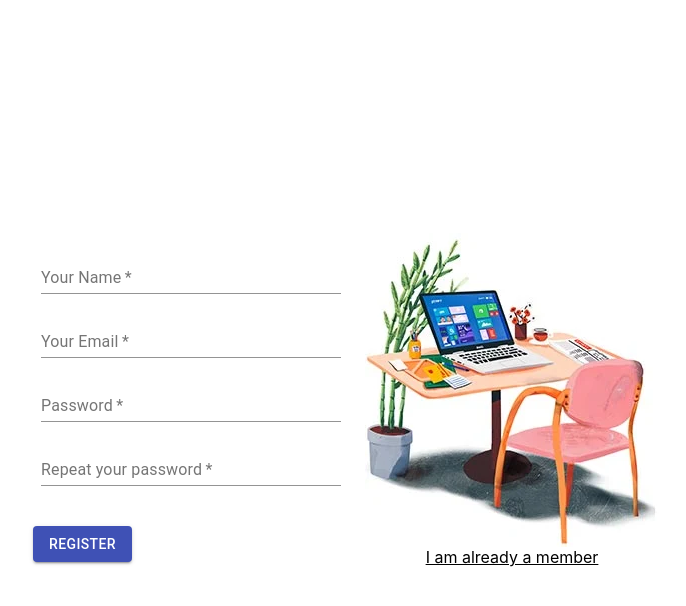
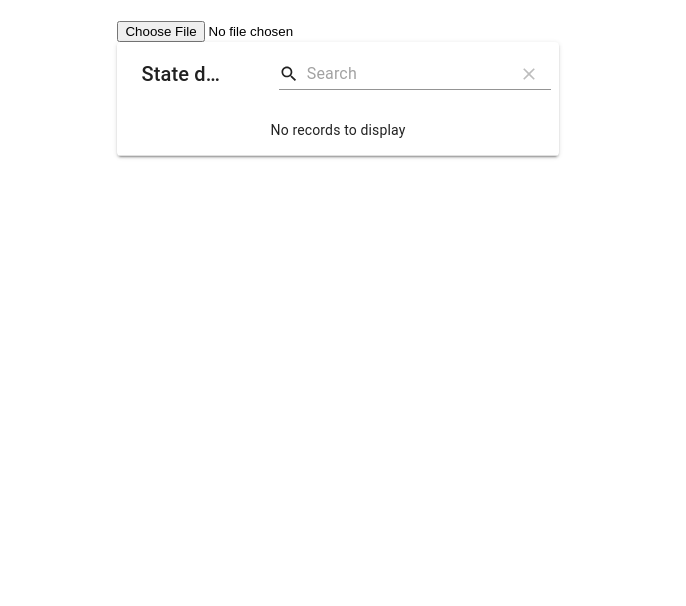
Before and after one commit to aravindvij/bds-weather, a React (Create React App) app: page /home in a window 1280 px wide. Shown: the top 606 px of the page, without its empty margins (302-988 px from the left). Built offline with nearby package versions, Linux system fonts and the light colour scheme.

Commit message:
table added

```diff
--- a/package.json
+++ b/package.json
@@ -9,11 +9,13 @@
     "@testing-library/react": "^11.2.7",
     "@testing-library/user-event": "^12.8.3",
     "axios": "^0.21.1",
+    "material-table": "^1.69.3",
     "react": "^17.0.2",
     "react-dom": "^17.0.2",
     "react-router-dom": "^5.2.0",
     "react-scripts": "4.0.3",
-    "web-vitals": "^1.1.2"
+    "web-vitals": "^1.1.2",
+    "xlsx": "^0.17.1"
   },
   "scripts": {
     "start": "react-scripts start",
--- a/src/App.css
+++ b/src/App.css
@@ -1,6 +1,6 @@
 .App {
   /* text-align: center; */
-  height: 100vh;
+  /* height: 100vh; */
   display: flex;
   align-items: center;
   justify-content: center;
--- a/src/App.js
+++ b/src/App.js
@@ -4,6 +4,7 @@ import { BrowserRouter, Switch } from 'react-router-dom';
 import { Route } from 'react-router-dom';
 import SignInForm from './components/SignInForm';
 import Weather from './components/Weather';
+import Home from './components/Home';
 
 function App() {
 
@@ -17,9 +18,9 @@ function App() {
           <Route path="/signin">
             <SignInForm />
           </Route>
-          {/* <Route path="/home">
+          <Route path="/home">
             <Home />
-          </Route> */}
+          </Route>
           <Route path="/weather">
             <Weather />
           </Route>
--- a/src/components/Home.js
+++ b/src/components/Home.js
@@ -0,0 +1,114 @@
+import '../App.css';
+import { Button } from '@material-ui/core';
+import { useStyles } from './styles';
+import axios from 'axios';
+import { useState, useEffect } from 'react';
+import MaterialTable from 'material-table';
+import XLSX from 'xlsx';
+
+import { forwardRef } from 'react';
+
+import AddBox from '@material-ui/icons/AddBox';
+import ArrowDownward from '@material-ui/icons/ArrowDownward';
+import Check from '@material-ui/icons/Check';
+import ChevronLeft from '@material-ui/icons/ChevronLeft';
+import ChevronRight from '@material-ui/icons/ChevronRight';
+import Clear from '@material-ui/icons/Clear';
+import DeleteOutline from '@material-ui/icons/DeleteOutline';
+import Edit from '@material-ui/icons/Edit';
+import FilterList from '@material-ui/icons/FilterList';
+import FirstPage from '@material-ui/icons/FirstPage';
+import LastPage from '@material-ui/icons/LastPage';
+import Remove from '@material-ui/icons/Remove';
+import SaveAlt from '@material-ui/icons/SaveAlt';
+import Search from '@material-ui/icons/Search';
+import ViewColumn from '@material-ui/icons/ViewColumn';
+
+export default function Home() {
+
+    const tableIcons = {
+        Add: forwardRef((props, ref) => <AddBox {...props} ref={ref} />),
+        Check: forwardRef((props, ref) => <Check {...props} ref={ref} />),
+        Clear: forwardRef((props, ref) => <Clear {...props} ref={ref} />),
+        Delete: forwardRef((props, ref) => <DeleteOutline {...props} ref={ref} />),
+        DetailPanel: forwardRef((props, ref) => <ChevronRight {...props} ref={ref} />),
+        Edit: forwardRef((props, ref) => <Edit {...props} ref={ref} />),
+        Export: forwardRef((props, ref) => <SaveAlt {...props} ref={ref} />),
+        Filter: forwardRef((props, ref) => <FilterList {...props} ref={ref} />),
+        FirstPage: forwardRef((props, ref) => <FirstPage {...props} ref={ref} />),
+        LastPage: forwardRef((props, ref) => <LastPage {...props} ref={ref} />),
+        NextPage: forwardRef((props, ref) => <ChevronRight {...props} ref={ref} />),
+        PreviousPage: forwardRef((props, ref) => <ChevronLeft {...props} ref={ref} />),
+        ResetSearch: forwardRef((props, ref) => <Clear {...props} ref={ref} />),
+        Search: forwardRef((props, ref) => <Search {...props} ref={ref} />),
+        SortArrow: forwardRef((props, ref) => <ArrowDownward {...props} ref={ref} />),
+        ThirdStateCheck: forwardRef((props, ref) => <Remove {...props} ref={ref} />),
+        ViewColumn: forwardRef((props, ref) => <ViewColumn {...props} ref={ref} />)
+    };
+
+    const EXTENSIONS = ['xlsx', 'csv'];
+    const [colDefs, setColDefs] = useState();
+    const [data, setData] = useState();
+
+    const getExtension = (file) => {
+        const parts = file.name.split('.');
+        const extension = parts[parts.length - 1];
+        return EXTENSIONS.includes(extension);
+    }
+    const convertToJson = (headers, data) => {
+        const rows = [];
+        data.forEach(row => {
+            let rowData = {}
+            row.forEach((element, index) => {
+                rowData[headers[index]] = element;
+            });
+            rows.push(rowData);
+        });
+        return rows;
+    };
+    const classes = useStyles();
+
+    const importExcel = (e) => {
+        const file = e.target.files[0];
+        const reader = new FileReader();
+        reader.onload = (event) => {
+            const bstr = event.target.result;
+            const workBook = XLSX.read(bstr, { type: "binary" });
+
+            const workSheetName = workBook.SheetNames[0];
+            const workSheet = workBook.Sheets[workSheetName]
+
+            const fileData = XLSX.utils.sheet_to_json(workSheet, { header: 1 });
+
+            const headers = fileData[0].splice(0, 5);
+            const heads = headers.map(head => ({
+                title: head, field: head
+            }))
+            // console.log('reader.onload -> heads', heads);
+            setColDefs(heads);
+
+            fileData.splice(0, 1);
+            setData(convertToJson(headers, fileData));
+        }
+        if (file) {
+            if (getExtension(file)) {
+                reader.readAsBinaryString(file);
+            } else {
+                alert('Invalid file input, Select Excel/CSV');
+            }
+        } else {
+            setData([]);
+            setColDefs([]);
+        }
+    }
+
+    return (
+        <div className={classes.home}>
+            <input type="file" onChange={importExcel}></input>
+            <MaterialTable icons={tableIcons}
+                title="State data" options={{
+                    paging: false, sorting: true
+                }} data={data} columns={colDefs}></MaterialTable>
+        </div>
+    );
+}
--- a/src/components/styles.js
+++ b/src/components/styles.js
@@ -28,5 +28,10 @@ export const useStyles = makeStyles(theme => ({
         '& p': {
             color: 'yellow'
         }
+    },
+    home: {
+        height: 'auto',
+        margin: '10px',
+        padding: '10px'
     }
 }));
```
Also changed, not shown: 1 other file (tests, documents, lock files or other folders).
